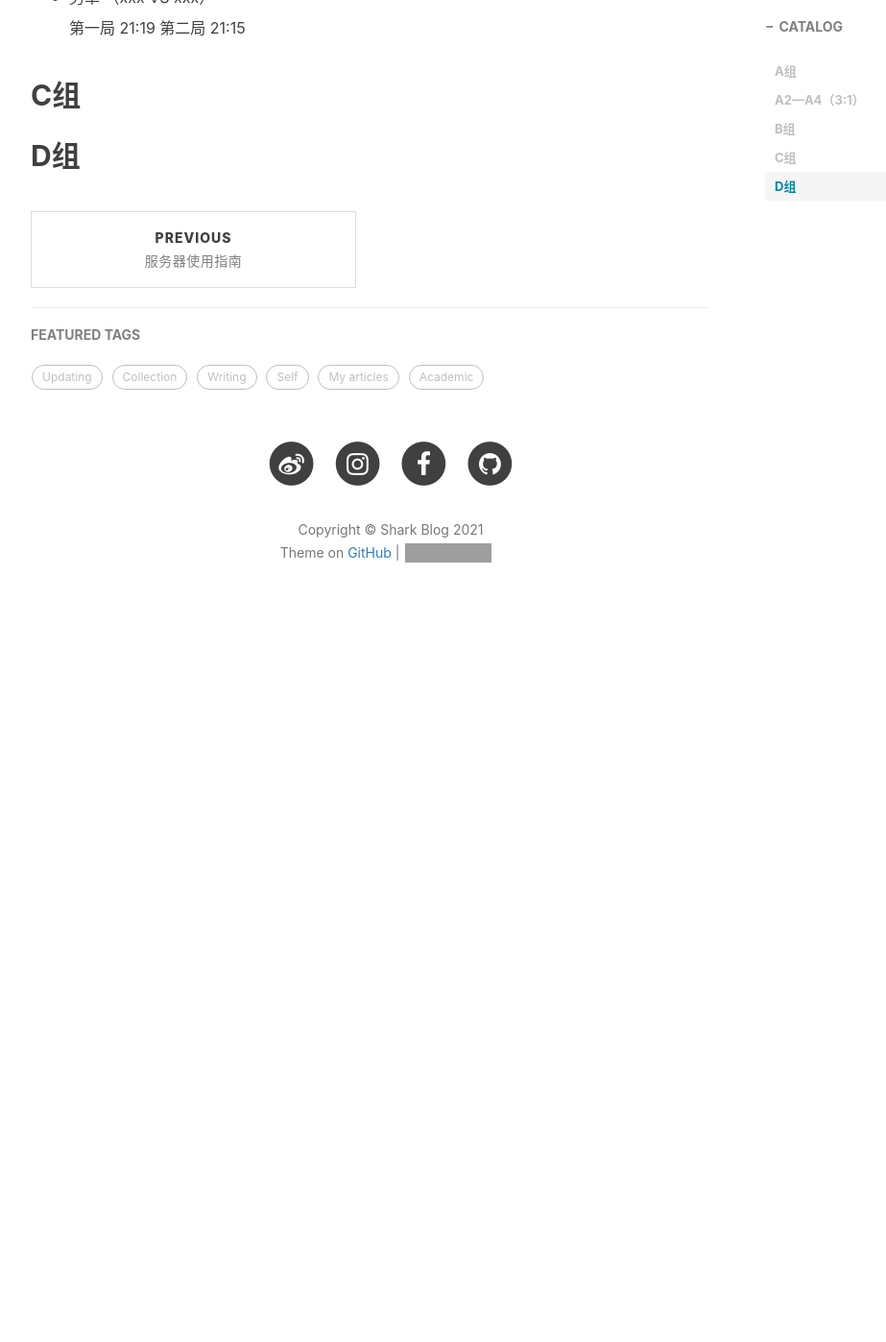
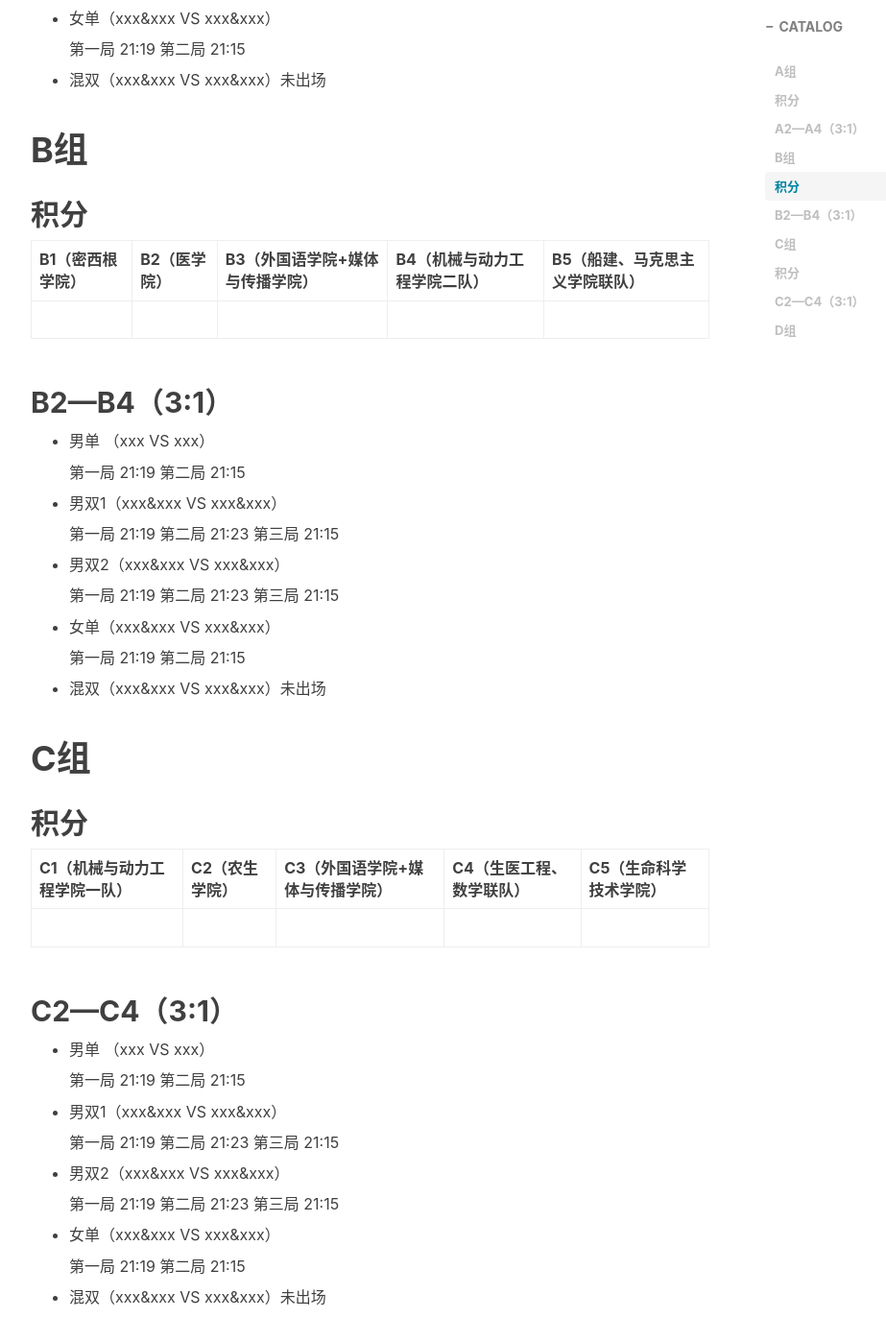
Before and after one commit to sharkjingyang/sharkjingyang.github.io, a Jekyll site: the page built from _posts/2021-04-12-羽毛球比分链接.md, in a window 1280 px wide and 1400 px high, scrolled down 1091 px. Shown: the whole window at 96% size, without its empty margins (233-1156 px from the left). Built offline with Jekyll 4.4.1, drawn with Linux system fonts in a browser that asks for light colours; nearby versions of some CDN libraries; comment, search, counter and statistics services are not loaded; before the commit the page ends 1771 px from its top, so only the background shows below that; some of the changed text lies outside the part shown; grey boxes are pictures that could not be loaded.

Commit message:
Update 2021-04-12-羽毛球比分链接.md

```diff
--- a/_posts/2021-04-12-羽毛球比分链接.md
+++ b/_posts/2021-04-12-羽毛球比分链接.md
@@ -13,7 +13,15 @@ tags:
     - Updating
 ---
 
+
+
 # A组
+
+## 积分
+
+| A1（电子信息与电气工程学院） | A2（海洋学院） | A3（化学化工学院） | A4（材料科学与工程学院） |
+| ---------------------------- | -------------- | ------------------ | ------------------------ |
+|                              |                |                    |                          |
 
 ## A2—A4（3:1）
 
@@ -35,12 +43,60 @@ tags:
 
 - 混双（xxx&xxx VS xxx&xxx）未出场
 
-## B组
+# B组
+
+## 积分
+
+| B1（密西根学院） | B2（医学院） | B3（外国语学院+媒体与传播学院） | B4（机械与动力工程学院二队） | B5（船建、马克思主义学院联队） |
+| ---------------- | ------------ | ------------------------------- | ---------------------------- | ------------------------------ |
+|                  |              |                                 |                              |                                |
+
+## B2—B4（3:1）
 
 - 男单 （xxx VS xxx）
 
   第一局 21:19	第二局 21:15
 
-## C组
+- 男双1（xxx&xxx VS xxx&xxx）
 
-## D组
+  第一局 21:19	第二局 21:23 第三局 21:15
+
+- 男双2（xxx&xxx VS xxx&xxx）
+
+  第一局 21:19	第二局 21:23 第三局 21:15
+
+- 女单（xxx&xxx VS xxx&xxx）
+
+  第一局 21:19	第二局 21:15
+
+- 混双（xxx&xxx VS xxx&xxx）未出场
+
+# C组
+
+## 积分
+
+| C1（机械与动力工程学院一队） | C2（农生学院） | C3（外国语学院+媒体与传播学院） | C4（生医工程、数学联队） | C5（生命科学技术学院） |
+| ---------------------------- | -------------- | ------------------------------- | ------------------------ | ---------------------- |
+|                              |                |                                 |                          |                        |
+
+## C2—C4（3:1）
+
+- 男单 （xxx VS xxx）
+
+  第一局 21:19	第二局 21:15
+
+- 男双1（xxx&xxx VS xxx&xxx）
+
+  第一局 21:19	第二局 21:23 第三局 21:15
+
+- 男双2（xxx&xxx VS xxx&xxx）
+
+  第一局 21:19	第二局 21:23 第三局 21:15
+
+- 女单（xxx&xxx VS xxx&xxx）
+
+  第一局 21:19	第二局 21:15
+
+- 混双（xxx&xxx VS xxx&xxx）未出场
+
+# D组
```
